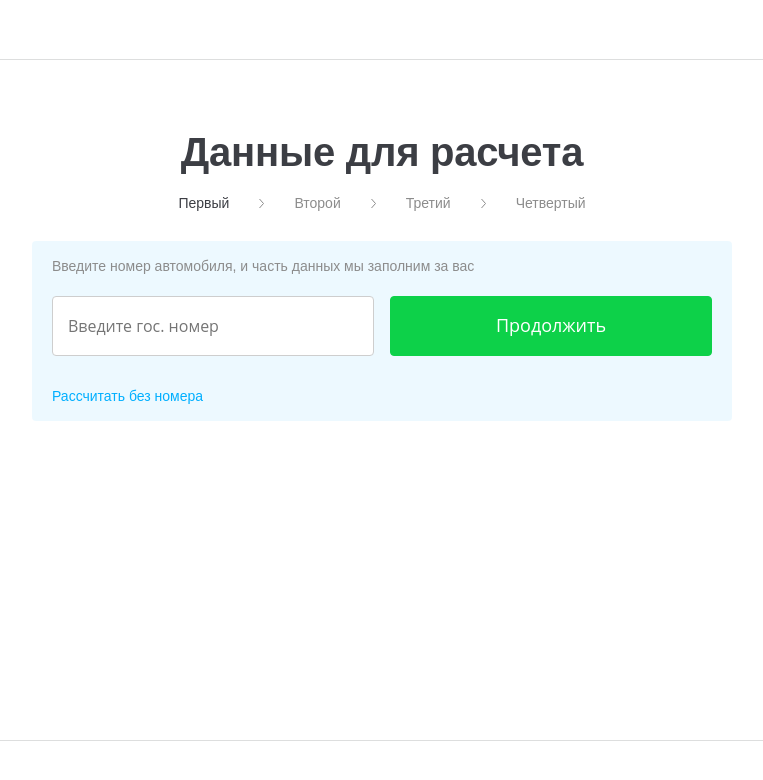
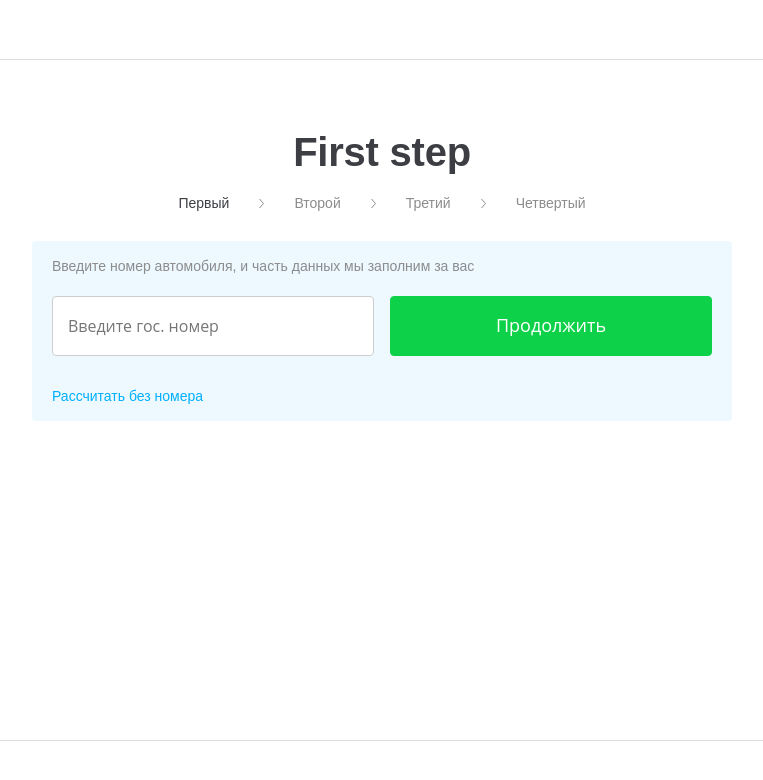
Before and after one commit to evgenii-del/1portal, a React (Create React App) app: page / in a window 1280 px wide. Shown: the top 780 px of the page, without its empty margins (258-1021 px from the left). Built offline with nearby package versions, Linux system fonts and the light colour scheme.

Commit message:
Add controller for titles

```diff
--- a/src/components/Stepper/StepperContent.tsx
+++ b/src/components/Stepper/StepperContent.tsx
@@ -3,15 +3,20 @@ import CarNumberStep from "../Steps/CarNumberStep";
 import CarDetailsStep from "../Steps/CarDetailsStep";
 import CustomerDetailsStep from "../Steps/CustomerDetailsStep";
 
+interface StepInterface {
+  title: string;
+  id: number;
+}
+
 interface StepperContentProp {
-  currentStep: number;
+  currentStep: StepInterface;
   handleNextStep(): void;
 }
 
 const StepperContent: FC<StepperContentProp> = (
   props: StepperContentProp
 ): JSX.Element => {
-  switch (props.currentStep) {
+  switch (props.currentStep.id) {
     case 1:
       return <CarNumberStep handleNextStep={props.handleNextStep} />;
     case 2:
--- a/src/components/Stepper/StepperProcess.tsx
+++ b/src/components/Stepper/StepperProcess.tsx
@@ -1,9 +1,20 @@
 import React, { FC } from "react";
 
-const StepperProcess: FC = (): JSX.Element => {
+interface StepInterface {
+  title: string;
+  id: number;
+}
+
+interface StepperProcessInterface {
+  currentStep: StepInterface;
+}
+
+const StepperProcess: FC<StepperProcessInterface> = ({
+  currentStep,
+}: StepperProcessInterface): JSX.Element => {
   return (
     <div className="stepper-process">
-      <h1 className="stepper-process__title">Данные для расчета</h1>
+      <h1 className="stepper-process__title">{currentStep.title}</h1>
       <div className="stepper-process__list">
         <div className="stepper-process__list-item stepper-process__list-item_active">
           <span className="stepper-process__list-item-text">Первый</span>
--- a/src/pages/Stepper.tsx
+++ b/src/pages/Stepper.tsx
@@ -3,35 +3,66 @@ import StepperContent from "../components/Stepper/StepperContent";
 import StepperButtons from "../components/Stepper/StepperButtons";
 import StepperProcess from "../components/Stepper/StepperProcess";
 
+interface StepInterface {
+  title: string;
+  id: number;
+}
+
+const steps = [
+  {
+    title: "First step",
+    id: 1,
+  },
+  {
+    title: "Second step",
+    id: 2,
+  },
+  {
+    title: "Third step",
+    id: 3,
+  },
+  {
+    title: "Fourth step",
+    id: 4,
+  },
+];
+
 const Stepper: FC = (): JSX.Element => {
-  const [currentStep, setCurrentStep] = useState(1);
+  const [currentStep, setCurrentStep] = useState({
+    title: "First step",
+    id: 1,
+  });
 
-  const nextStep = (step: number): void => {
-    const newStep = step + 1;
-    setCurrentStep(newStep);
+  const nextStep = (step: StepInterface): void => {
+    setCurrentStep(step);
   };
 
-  const prevStep = (step: number): void => {
-    const newStep = step - 1;
-    setCurrentStep(newStep);
+  const prevStep = (step: StepInterface): void => {
+    setCurrentStep(step);
   };
 
   const handleNextStep = (): void => {
-    nextStep(currentStep);
+    const nextOne = steps.find((step) => step.id === currentStep.id + 1);
+    if (nextOne !== undefined) {
+      nextStep(nextOne);
+    }
   };
 
   const handlePrevStep = (): void => {
-    prevStep(currentStep);
+    const prevOne = steps.find((step) => step.id === currentStep.id - 1);
+    if (prevOne !== undefined) {
+      prevStep(prevOne);
+    }
   };
 
   return (
     <div className="stepper">
-      <StepperProcess />
+      <StepperProcess currentStep={currentStep} />
       <StepperContent
         currentStep={currentStep}
         handleNextStep={handleNextStep}
       />
-      {currentStep !== 1 && (
+      {currentStep.id !== 1 && (
         <StepperButtons
           handleNextStep={handleNextStep}
           handlePrevStep={handlePrevStep}
```
